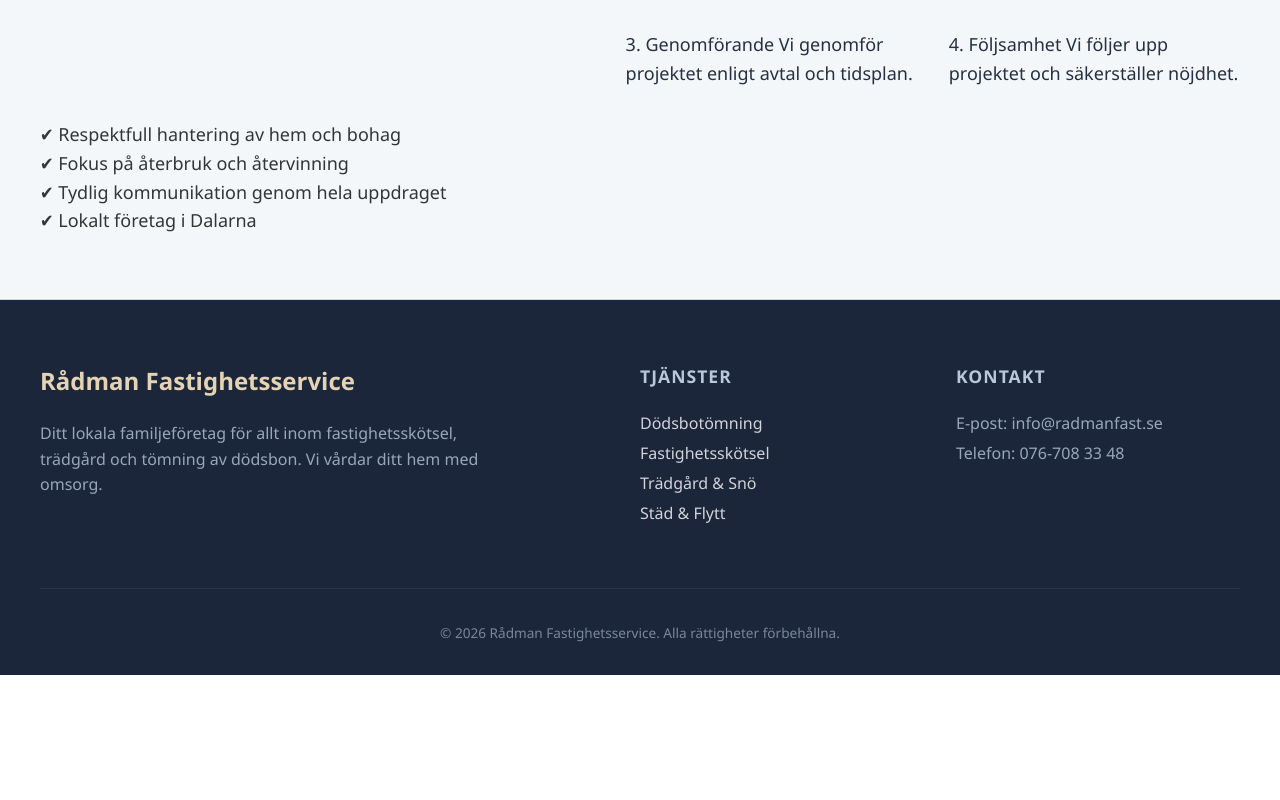
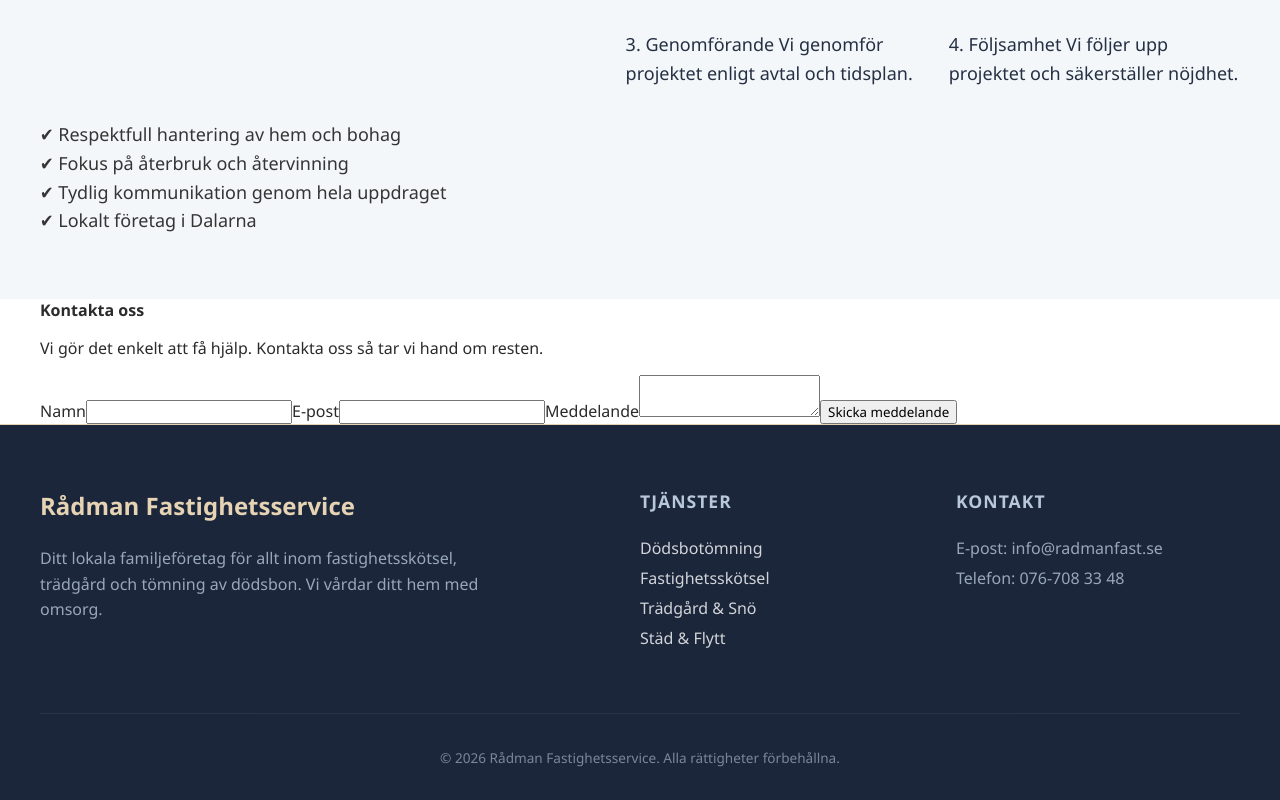
Before and after one commit to mickeradman/radmanfast, a Next.js app: page / in a window 1280 px wide. Shown: the part 1769-2569 px from the top of the page. Before the commit the page ends 2444 px from the top, so only its background shows below. Built offline with nearby package versions, Linux system fonts and the light colour scheme.

Commit message:
Started building Contact-section

```diff
--- a/src/app/page.tsx
+++ b/src/app/page.tsx
@@ -1,7 +1,8 @@
 import React from 'react';
-import { Hero } from '../components/Hero/Hero';
-import { Services } from '../components/Services/Services';
+import { Hero } from '@/components/Hero/Hero';
+import { Services } from '@/components/Services/Services';
 import { Process } from '@/components/Process/Process';
+import { Contact } from '@/components/Contact/Contact';
 
 export default function Home() {
     return (
@@ -9,6 +10,7 @@
             <Hero />
             <Services />
             <Process />
+            <Contact />
         </>
     );
 }
--- a/src/components/Contact/Contact.tsx
+++ b/src/components/Contact/Contact.tsx
@@ -0,0 +1,39 @@
+"use client";
+
+import "@/app/globals.css";
+import styles from "./Contact.module.css";
+
+export const Contact = () => {
+    return (
+        <div className={styles.contact} id="contact">
+            <div className="container">
+                <section className={styles.contactContent}>
+                    <article className={styles.leftColumn}>
+                        <section className={styles.contactTextContainer}>
+                            <h1 className={styles.contactHeading}>Kontakta oss</h1>
+                            <p className={styles.contactText}>
+                                Vi gör det enkelt att få hjälp. Kontakta oss så tar vi hand om resten.
+                            </p>
+                        </section>
+                    </article>
+                    <article className={styles.rightColumn}>
+                        <form className={styles.contactForm} onSubmit={(e) => {
+                            e.preventDefault();
+                            alert("Tack för ditt meddelande! Vi återkommer så snart som möjligt.");
+                        }}>
+                            <label htmlFor="name" className={styles.formLabel}>Namn</label>
+                            <input type="text" id="name" name="name" className={styles.formInput} required />
+                            <label htmlFor="email" className={styles.formLabel}>E-post</label>
+                            <input type="email" id="email" name="email" className={styles.formInput} required />
+                            <label htmlFor="message" className={styles.formLabel}>Meddelande</label>
+                            <textarea id="message" name="message" className={styles.formInput} required></textarea>
+                            <button type="submit" className={styles.formButton}>
+                                Skicka meddelande
+                            </button>
+                        </form>
+                    </article>
+                </section>
+            </div>
+        </div >
+    );
+};
```
